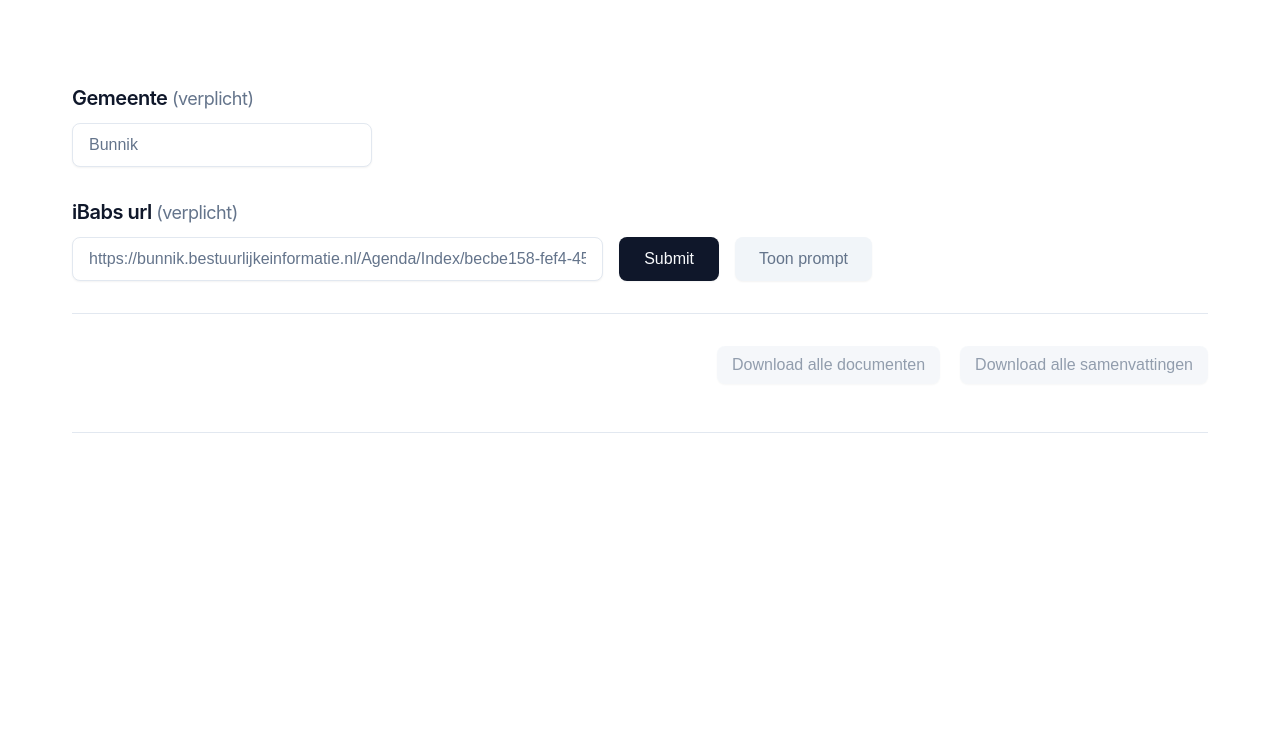
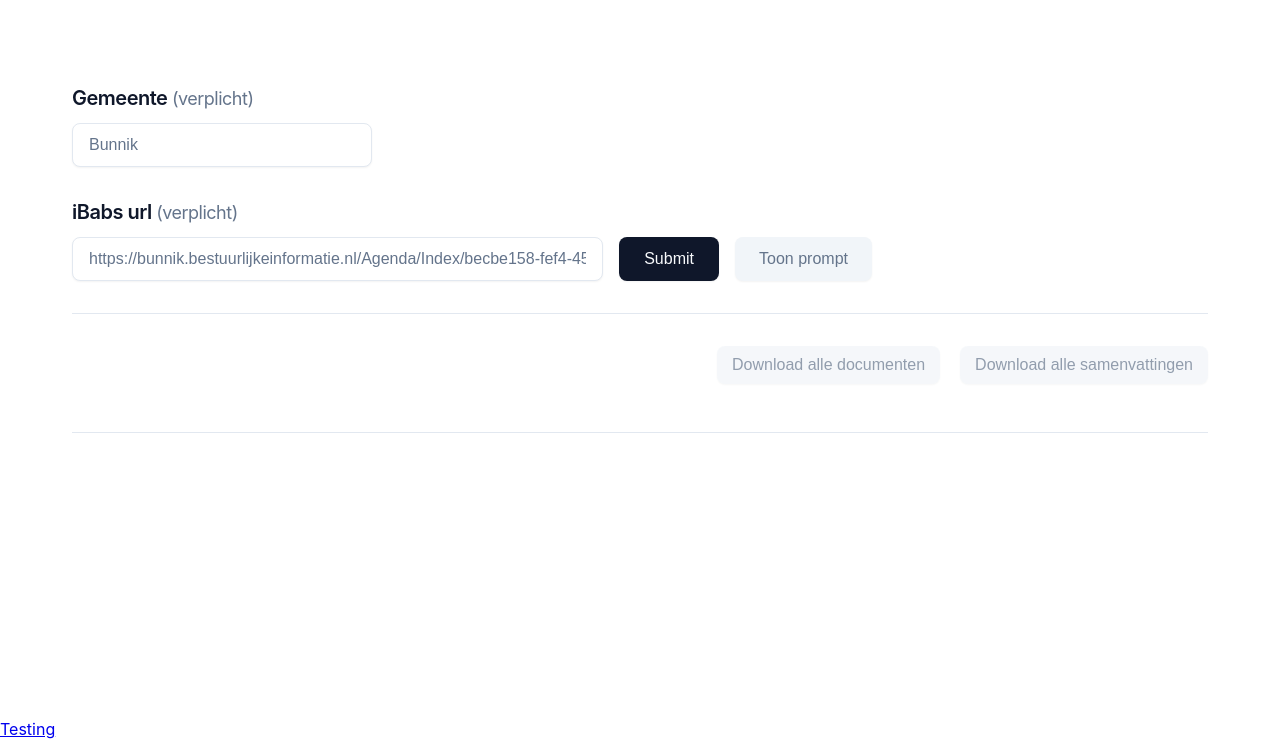
Before and after one commit to Nelis-sol/pdf_summary_ui, a plain HTML site: page index.html in a window 1280 px wide. Shown: the part 83-824 px from the top of the page. Before the commit the page ends 800 px from the top, so only its background shows below. Drawn offline with Linux system fonts and the light colour scheme.

Commit message:
adding file

```diff
--- a/index.html
+++ b/index.html
@@ -564,5 +564,6 @@
         // Check for job ID when page loads
         document.addEventListener('DOMContentLoaded', checkForJobId);
     </script>
+    <p><a href="/testing/index.html">Testing</a></p>
 </body>
 </html>
```
